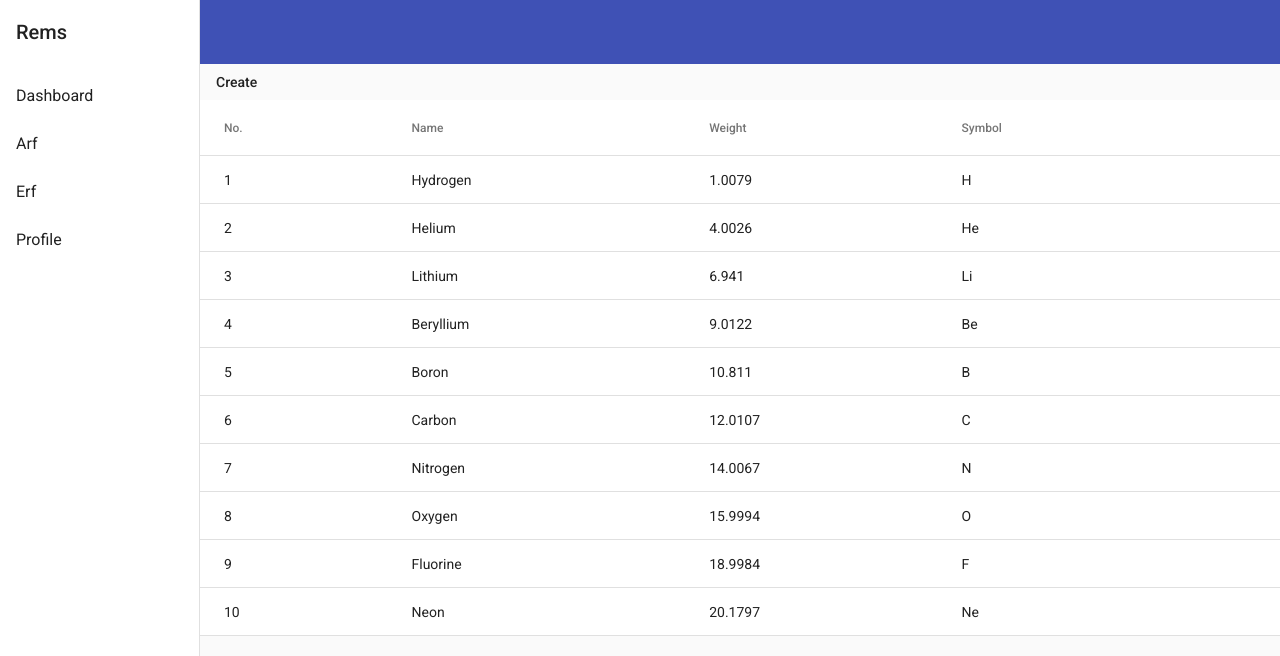
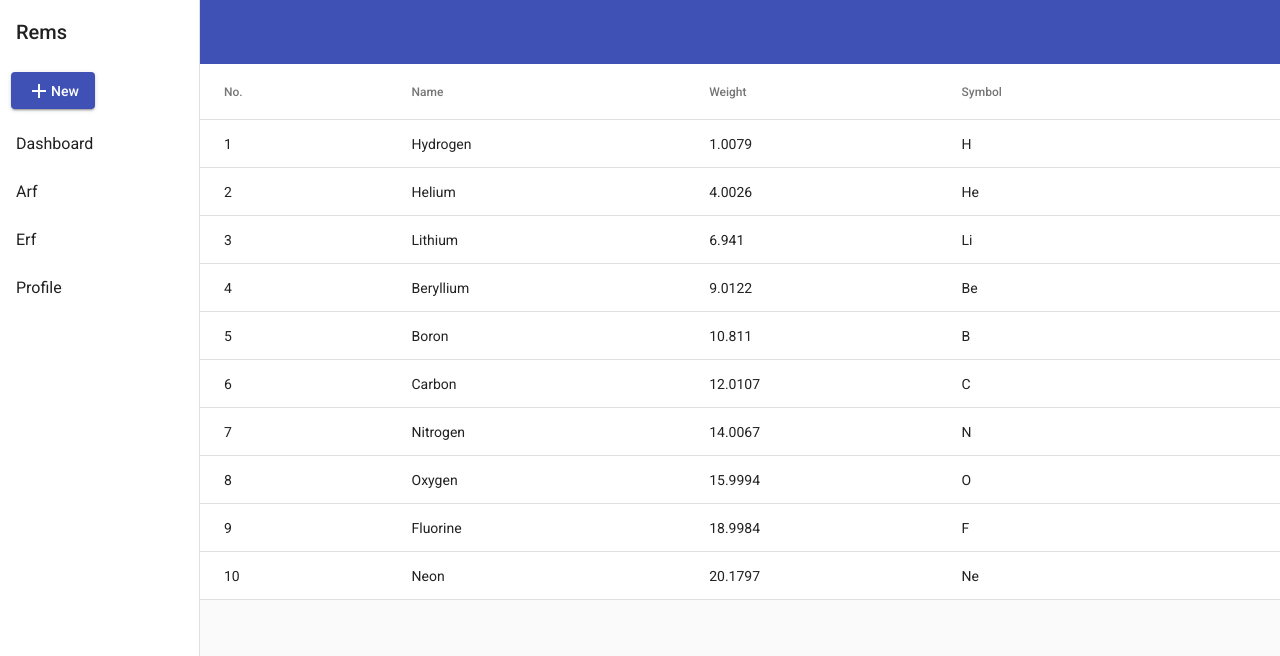
Before and after one commit to v4mpc/rems, an Angular app in the folder frontend/: page /arfs in a window 1280 px wide. Shown: the top 656 px of the page. Built offline with nearby package versions, Linux system fonts and the light colour scheme.

Commit message:
implemented new button

```diff
--- a/frontend/src/app/layout/layout.component.html
+++ b/frontend/src/app/layout/layout.component.html
@@ -3,10 +3,19 @@
     [mode]="(isHandset$ | async) ? 'over' : 'side'" [opened]="(isHandset$ | async) === false">
     <mat-toolbar>Rems</mat-toolbar>
     <mat-nav-list>
-      <a mat-list-item href="#">Dashboard</a>
+      <a class="new-button-margin" mat-raised-button color="primary" [matMenuTriggerFor]="menu">
+        <mat-icon>add</mat-icon>
+        <span>New</span>
+      </a>
+      <mat-menu #menu="matMenu">
+        <a mat-menu-item>Advance Request</a>
+        <a mat-menu-item>Expense Report</a>
+      </mat-menu>
+
+      <a mat-list-item>Dashboard</a>
       <a matTooltip="Advance Request Form" mat-list-item routerLink="arfs">Arf</a>
       <a mat-list-item matTooltip="Expense Request Form">Erf</a>
-      <a mat-list-item href="#">Profile</a>
+      <a mat-list-item>Profile</a>
 
     </mat-nav-list>
   </mat-sidenav>
--- a/frontend/src/app/layout/layout.component.scss
+++ b/frontend/src/app/layout/layout.component.scss
@@ -15,3 +15,8 @@
   top: 0;
   z-index: 1;
 }
+
+.new-button-margin{
+  margin-left:11px;
+  margin-bottom: 11px;
+}
--- a/frontend/src/app/pages/arf-index/arf-index.component.html
+++ b/frontend/src/app/pages/arf-index/arf-index.component.html
@@ -1,4 +1,3 @@
-<button mat-button color="basic" matTooltip="Create ARF">Create</button>
 <table mat-table [dataSource]="dataSource" class="">
 
 
```
